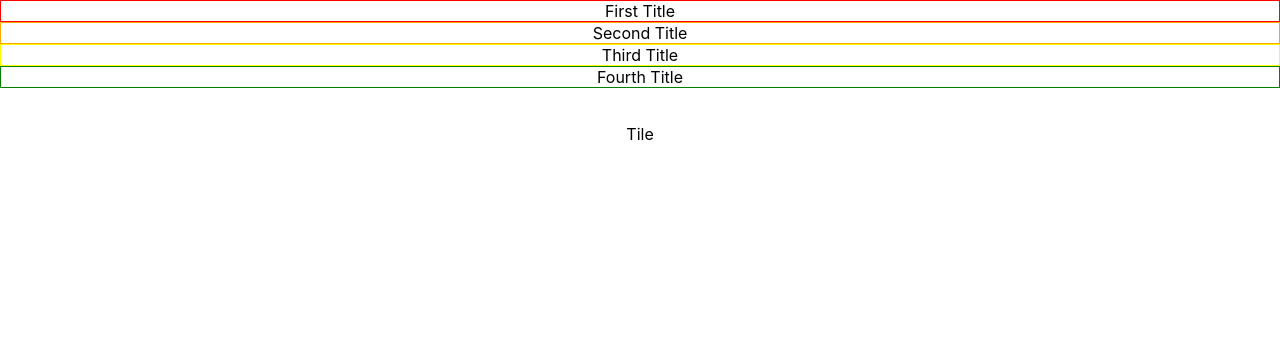
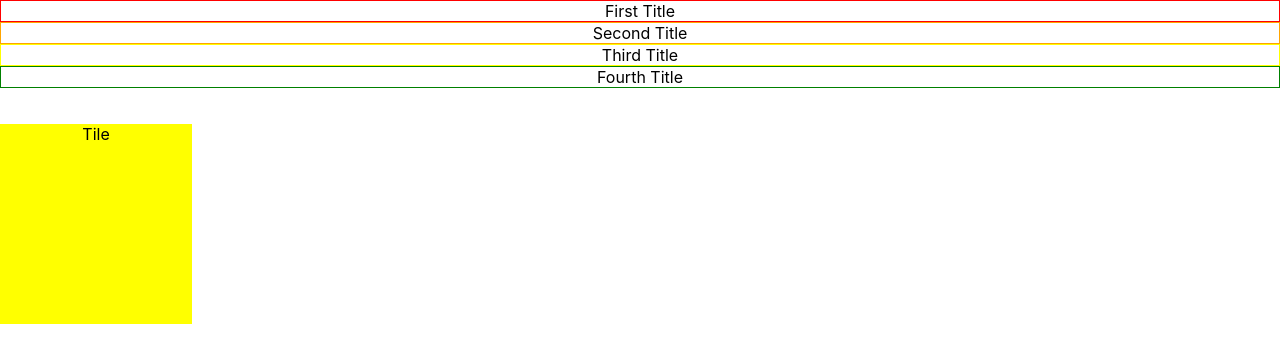
Before and after one commit to JoshuaJonesTS/basic-react-practice, a React (Create React App) app: page / in a window 1280 px wide. Shown: the top 362 px of the page. Built offline with nearby package versions, Linux system fonts and the light colour scheme.

Commit message:
Style squares

```diff
--- a/src/blocks/Square/square.block.jsx
+++ b/src/blocks/Square/square.block.jsx
@@ -3,7 +3,11 @@ import React from 'react';
 
 const Square = () => {
     return (
-        <div className="square">
+        <div style={{
+            backgroundColor: 'yellow',
+            width: '15%',
+            height: '200px'
+        }}>
             <p>Tile</p>
         </div>
     );
```
